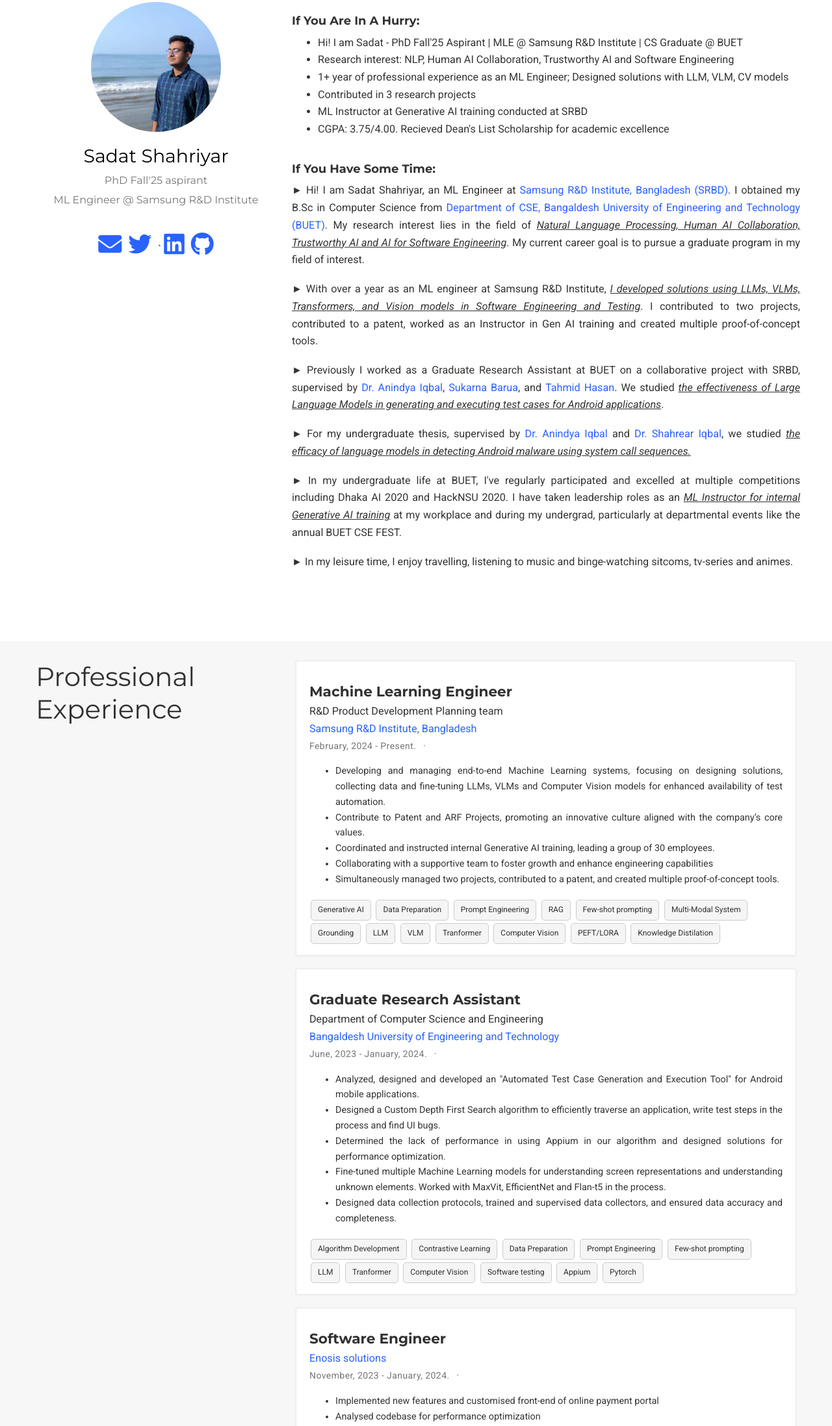
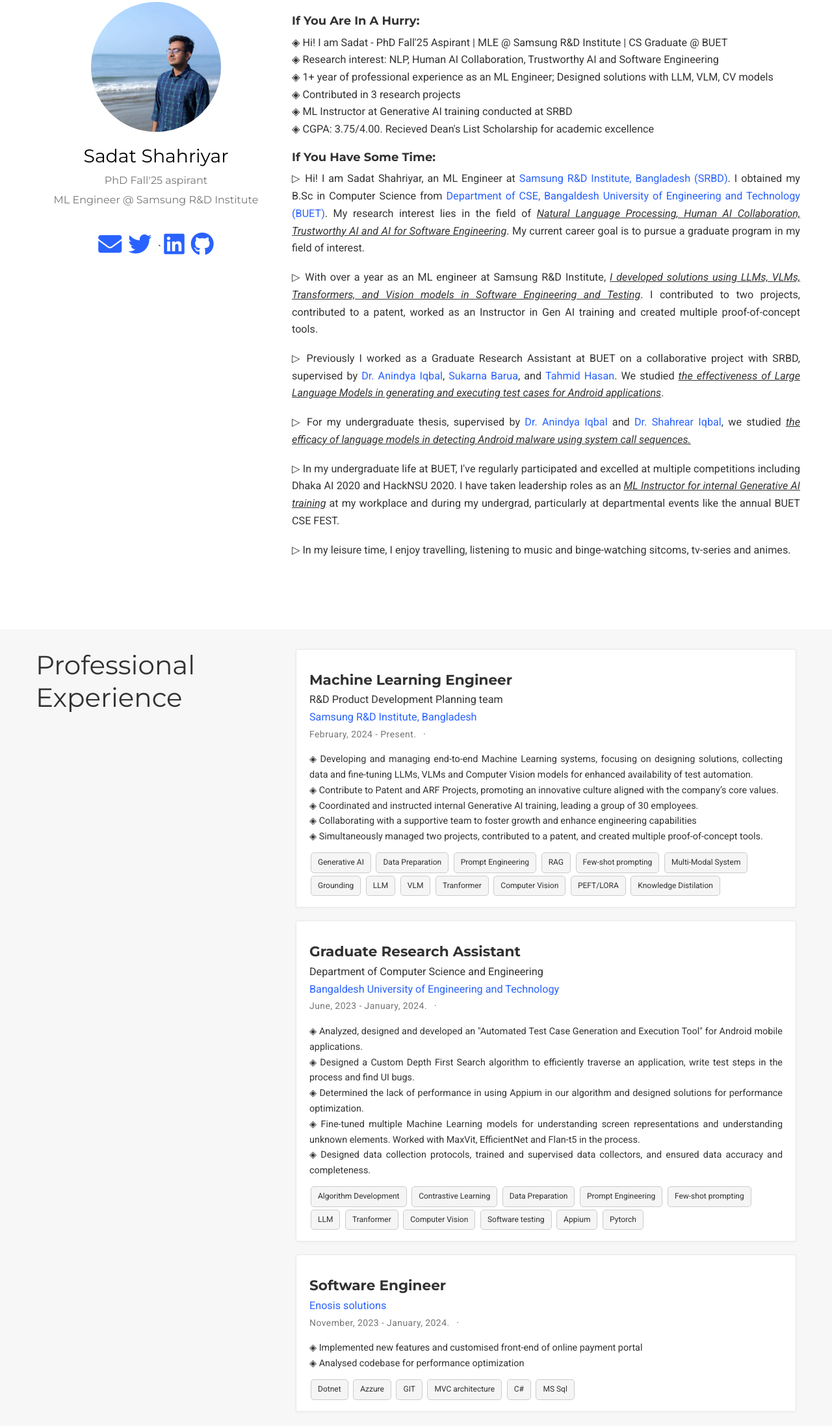
Before and after one commit to Sadat-Shahriyar/sadat-shahriyar.github.io, a plain HTML site: page index.html in a window 1280 px wide. Shown: the part 117-2312 px from the top of the page at 65% size. Drawn offline with nearby package versions, Linux system fonts and the light colour scheme; some packages are replaced by stand-ins of ours; some icons are missing.

Commit message:
Update design

```diff
--- a/index.html
+++ b/index.html
@@ -123,43 +123,43 @@
                 <div class="col-12 col-lg-8">
                         <div class="row px-2">
                             <h4>If You Are In A Hurry:</h4>
-                            <ul>
-                                <li>Hi! I am Sadat - PhD Fall'25 Aspirant | MLE @ Samsung R&D Institute | CS Graduate @ BUET</li>
-                                <li>Research interest: NLP, Human AI Collaboration, Trustworthy AI and Software Engineering</li>
-                                <li>1+ year of professional experience as an ML Engineer; Designed solutions with LLM, VLM, CV models</li>
-                                <li>Contributed in 3 research projects</li>
-                                <li>ML Instructor at Generative AI training conducted at SRBD</li>
-                                <li>CGPA: 3.75/4.00. Recieved Dean's List Scholarship for academic excellence</li>
+                            <ul style="margin: 0; padding: 0; list-style-type: none;">
+                                <li>&#9672; Hi! I am Sadat - PhD Fall'25 Aspirant | MLE @ Samsung R&D Institute | CS Graduate @ BUET</li>
+                                <li>&#9672; Research interest: NLP, Human AI Collaboration, Trustworthy AI and Software Engineering</li>
+                                <li>&#9672; 1+ year of professional experience as an ML Engineer; Designed solutions with LLM, VLM, CV models</li>
+                                <li>&#9672; Contributed in 3 research projects</li>
+                                <li>&#9672; ML Instructor at Generative AI training conducted at SRBD</li>
+                                <li>&#9672; CGPA: 3.75/4.00. Recieved Dean's List Scholarship for academic excellence</li>
                             </ul>
                         </div>
                         <div class="row px-2">
                             <h4>If You Have Some Time:</h4>
                             <p>
-                                &#9658; Hi! I am Sadat Shahriyar, an ML Engineer at <a href="https://research.samsung.com/srbd">Samsung R&D Institute, Bangladesh (SRBD)</a>. I obtained my B.Sc in Computer Science from <a href="https://cse.buet.ac.bd/">Department of CSE, Bangaldesh University of Engineering and Technology (BUET)</a>. My research interest lies in the field of <u><i>Natural Language Processing, Human AI Collaboration, Trustworthy AI and AI for Software Engineering</i></u>. My current career goal is to pursue a graduate program in my field of interest.
+                                &#9655; Hi! I am Sadat Shahriyar, an ML Engineer at <a href="https://research.samsung.com/srbd">Samsung R&D Institute, Bangladesh (SRBD)</a>. I obtained my B.Sc in Computer Science from <a href="https://cse.buet.ac.bd/">Department of CSE, Bangaldesh University of Engineering and Technology (BUET)</a>. My research interest lies in the field of <u><i>Natural Language Processing, Human AI Collaboration, Trustworthy AI and AI for Software Engineering</i></u>. My current career goal is to pursue a graduate program in my field of interest.
                             </p>
                             <!-- <p>
                                 With over <b>a year of experience as an ML engineer at Samsung R&D Institute</b>, I have analyzed, designed, and developed solutions from the ground up using <b>LLMs, VLMs, Transformers, and Vision models</b>, specifically within the domain of Software Engineering and Testing. Throughout my tenure, <b>I managed two projects simultaneously, contributed to a patent, and created several proof-of-concept tools</b>.
                             </p> -->
                             <p>
-                                &#9658; With over a year as an ML engineer at Samsung R&D Institute, <u><i>I developed solutions using LLMs, VLMs, Transformers, and Vision models in Software Engineering and Testing</i></u>. I contributed to two projects, contributed to a patent, worked as an Instructor in Gen AI training and created multiple proof-of-concept tools.
+                                &#9655; With over a year as an ML engineer at Samsung R&D Institute, <u><i>I developed solutions using LLMs, VLMs, Transformers, and Vision models in Software Engineering and Testing</i></u>. I contributed to two projects, contributed to a patent, worked as an Instructor in Gen AI training and created multiple proof-of-concept tools.
                             </p>
                             <!-- <p>
                                 Previously I have worked as a <b>Graduate Research Assistant at BUET</b> in a collaborative project between SRBD and BUET under the supervision of <a href="https://scholar.google.com/citations?user=jAuiNFgAAAAJ">Dr. Anindya Iqbal</a> (Professor, CSE department, BUET),  <a href="https://scholar.google.com/citations?user=hLEPDEIAAAAJ&hl=en">Sukarna Barua</a> (Associate professor, CSE department, BUET) and <a href="https://scholar.google.com/citations?user=UfXXUpQAAAAJ&hl=en">Tahmid Hasan</a> (Assistant professor, CSE department, BUET) where we studied the <b><i>effectiveness of Large Language models in generating and executing test cases for android applications.</i></b>
                             </p> -->
                             <p>
-                                &#9658; Previously I worked as a Graduate Research Assistant at BUET on a collaborative project with SRBD, supervised by <a href="https://scholar.google.com/citations?user=jAuiNFgAAAAJ">Dr. Anindya Iqbal</a>, <a href="https://scholar.google.com/citations?user=hLEPDEIAAAAJ&hl=en">Sukarna Barua</a>, and <a href="https://scholar.google.com/citations?user=UfXXUpQAAAAJ&hl=en">Tahmid Hasan</a>. We studied <u><i>the effectiveness of Large Language Models in generating and executing test cases for Android applications</i></u>.
+                                &#9655; Previously I worked as a Graduate Research Assistant at BUET on a collaborative project with SRBD, supervised by <a href="https://scholar.google.com/citations?user=jAuiNFgAAAAJ">Dr. Anindya Iqbal</a>, <a href="https://scholar.google.com/citations?user=hLEPDEIAAAAJ&hl=en">Sukarna Barua</a>, and <a href="https://scholar.google.com/citations?user=UfXXUpQAAAAJ&hl=en">Tahmid Hasan</a>. We studied <u><i>the effectiveness of Large Language Models in generating and executing test cases for Android applications</i></u>.
                             </p>
                             <!-- <p>
                                 My <b>undergraduate thesis project</b> was under the supervision of <a href="https://scholar.google.com/citations?user=jAuiNFgAAAAJ">Dr. Anindya Iqbal</a> and <a href="https://scholar.google.ca/citations?user=cXS5b4sAAAAJ&hl=en">Dr. Shahrear Iqbal</a> (Research Officer, National Research Council (NRC) Canada) where we studied the <b><i>efficacy of language models in detecting android malware using system call sequence</i>.</b>
                             </p> -->
                             <p>
-                                &#9658; For my undergraduate thesis, supervised by <a href="https://scholar.google.com/citations?user=jAuiNFgAAAAJ">Dr. Anindya Iqbal</a> and <a href="https://scholar.google.ca/citations?user=cXS5b4sAAAAJ&hl=en">Dr. Shahrear Iqbal</a>, we studied <u><i>the efficacy of language models in detecting Android malware using system call sequences.</i></u>
+                                &#9655; For my undergraduate thesis, supervised by <a href="https://scholar.google.com/citations?user=jAuiNFgAAAAJ">Dr. Anindya Iqbal</a> and <a href="https://scholar.google.ca/citations?user=cXS5b4sAAAAJ&hl=en">Dr. Shahrear Iqbal</a>, we studied <u><i>the efficacy of language models in detecting Android malware using system call sequences.</i></u>
                             </p>
                             <p>
-                                &#9658; In my undergraduate life at BUET, I've regularly participated and excelled at multiple competitions including Dhaka AI 2020 and HackNSU 2020. I have taken leadership roles as an <u><i>ML Instructor for internal Generative AI training</i></u> at my workplace and during my undergrad, particularly at departmental events like the annual BUET CSE FEST.
+                                &#9655; In my undergraduate life at BUET, I've regularly participated and excelled at multiple competitions including Dhaka AI 2020 and HackNSU 2020. I have taken leadership roles as an <u><i>ML Instructor for internal Generative AI training</i></u> at my workplace and during my undergrad, particularly at departmental events like the annual BUET CSE FEST.
                             </p>
                             <p>
-                                &#9658; In my leisure time, I enjoy travelling, listening to music and binge-watching sitcoms, tv-series and animes.
+                                &#9655; In my leisure time, I enjoy travelling, listening to music and binge-watching sitcoms, tv-series and animes.
                             </p>
                         </div>
 
@@ -232,15 +232,15 @@
                             <span class="middot-divider"></span>
                         </div>
                         <div class="article-style">
-                            <ul>
-                                <li> Developing and managing end-to-end Machine Learning systems, focusing on designing solutions, collecting data
+                            <ul style="margin: 0; padding: 0; list-style-type: none;">
+                                <li>&#9672; Developing and managing end-to-end Machine Learning systems, focusing on designing solutions, collecting data
                                     and fine-tuning LLMs, VLMs and Computer Vision models for enhanced availability of test automation. </li>
-                                <li> Contribute to Patent and ARF Projects, promoting an innovative culture aligned with the company’s core values.</li>
-                                <li> Coordinated and instructed internal Generative AI training, leading a group of 30 employees. </li>
-                                <li> Collaborating with a supportive team to foster growth and enhance engineering capabilities</li>
-                                <li> Simultaneously managed two projects, contributed to a patent, and created multiple proof-of-concept tools.</li>
+                                <li>&#9672; Contribute to Patent and ARF Projects, promoting an innovative culture aligned with the company’s core values.</li>
+                                <li>&#9672; Coordinated and instructed internal Generative AI training, leading a group of 30 employees. </li>
+                                <li>&#9672; Collaborating with a supportive team to foster growth and enhance engineering capabilities</li>
+                                <li>&#9672; Simultaneously managed two projects, contributed to a patent, and created multiple proof-of-concept tools.</li>
                             </ul>
-                            <div style="text-align: left;">
+                            <div style="text-align: left; margin-top: 10px;">
                                 <span style="display: inline-block; margin: 2px; padding: 5px 10px; border: 1px solid #ccc; border-radius: 5px; background-color: #f5f5f5; font-size: 12px;">Generative AI</span>
                                 <span style="display: inline-block; margin: 2px; padding: 5px 10px; border: 1px solid #ccc; border-radius: 5px; background-color: #f5f5f5; font-size: 12px;">Data Preparation</span>
                                 <span style="display: inline-block; margin: 2px; padding: 5px 10px; border: 1px solid #ccc; border-radius: 5px; background-color: #f5f5f5; font-size: 12px;">Prompt Engineering</span>
@@ -274,14 +274,14 @@
                         </span>
                         </div>
                         <div class="article-style">
-                            <ul>
-                                <li> Analyzed, designed and developed an "Automated Test Case Generation and Execution Tool" for Android mobile applications. </li>
-                                <li> Designed a Custom Depth First Search algorithm to efficiently traverse an application, write test steps in the process and find UI bugs. </li>
-                                <li> Determined the lack of performance in using Appium in our algorithm and designed solutions for performance optimization. </li>
-                                <li> Fine-tuned multiple Machine Learning models for understanding screen representations and understanding unknown elements. Worked with MaxVit, EfficientNet and Flan-t5 in the process. </li>
-                                <li> Designed data collection protocols, trained and supervised data collectors, and ensured data accuracy and completeness. </li>
+                            <ul style="margin: 0; padding: 0; list-style-type: none;">
+                                <li>&#9672; Analyzed, designed and developed an "Automated Test Case Generation and Execution Tool" for Android mobile applications. </li>
+                                <li>&#9672; Designed a Custom Depth First Search algorithm to efficiently traverse an application, write test steps in the process and find UI bugs. </li>
+                                <li>&#9672; Determined the lack of performance in using Appium in our algorithm and designed solutions for performance optimization. </li>
+                                <li>&#9672; Fine-tuned multiple Machine Learning models for understanding screen representations and understanding unknown elements. Worked with MaxVit, EfficientNet and Flan-t5 in the process. </li>
+                                <li>&#9672; Designed data collection protocols, trained and supervised data collectors, and ensured data accuracy and completeness. </li>
                             </ul>
-                            <div style="text-align: left;">
+                            <div style="text-align: left; margin-top: 10px;">
                                 <span style="display: inline-block; margin: 2px; padding: 5px 10px; border: 1px solid #ccc; border-radius: 5px; background-color: #f5f5f5; font-size: 12px;">Algorithm Development</span>
                                 <span style="display: inline-block; margin: 2px; padding: 5px 10px; border: 1px solid #ccc; border-radius: 5px; background-color: #f5f5f5; font-size: 12px;">Contrastive Learning</span>
                                 <span style="display: inline-block; margin: 2px; padding: 5px 10px; border: 1px solid #ccc; border-radius: 5px; background-color: #f5f5f5; font-size: 12px;">Data Preparation</span>
@@ -311,11 +311,11 @@
                             <span class="middot-divider"></span>
                         </div>
                         <div class="article-style">
-                            <ul>
-                                <li> Implemented new features and customised front-end of online payment portal</li>
-                                <li> Analysed codebase for performance optimization </li>
+                            <ul style="margin: 0; padding: 0; list-style-type: none;">
+                                <li>&#9672; Implemented new features and customised front-end of online payment portal</li>
+                                <li>&#9672; Analysed codebase for performance optimization </li>
                             </ul>
-                            <div style="text-align: left;">
+                            <div style="text-align: left; margin-top: 10px;">
                                 <span style="display: inline-block; margin: 2px; padding: 5px 10px; border: 1px solid #ccc; border-radius: 5px; background-color: #f5f5f5; font-size: 12px;">Dotnet</span>
                                 <span style="display: inline-block; margin: 2px; padding: 5px 10px; border: 1px solid #ccc; border-radius: 5px; background-color: #f5f5f5; font-size: 12px;">Azzure</span>
                                 <span style="display: inline-block; margin: 2px; padding: 5px 10px; border: 1px solid #ccc; border-radius: 5px; background-color: #f5f5f5; font-size: 12px;">GIT</span>
```
